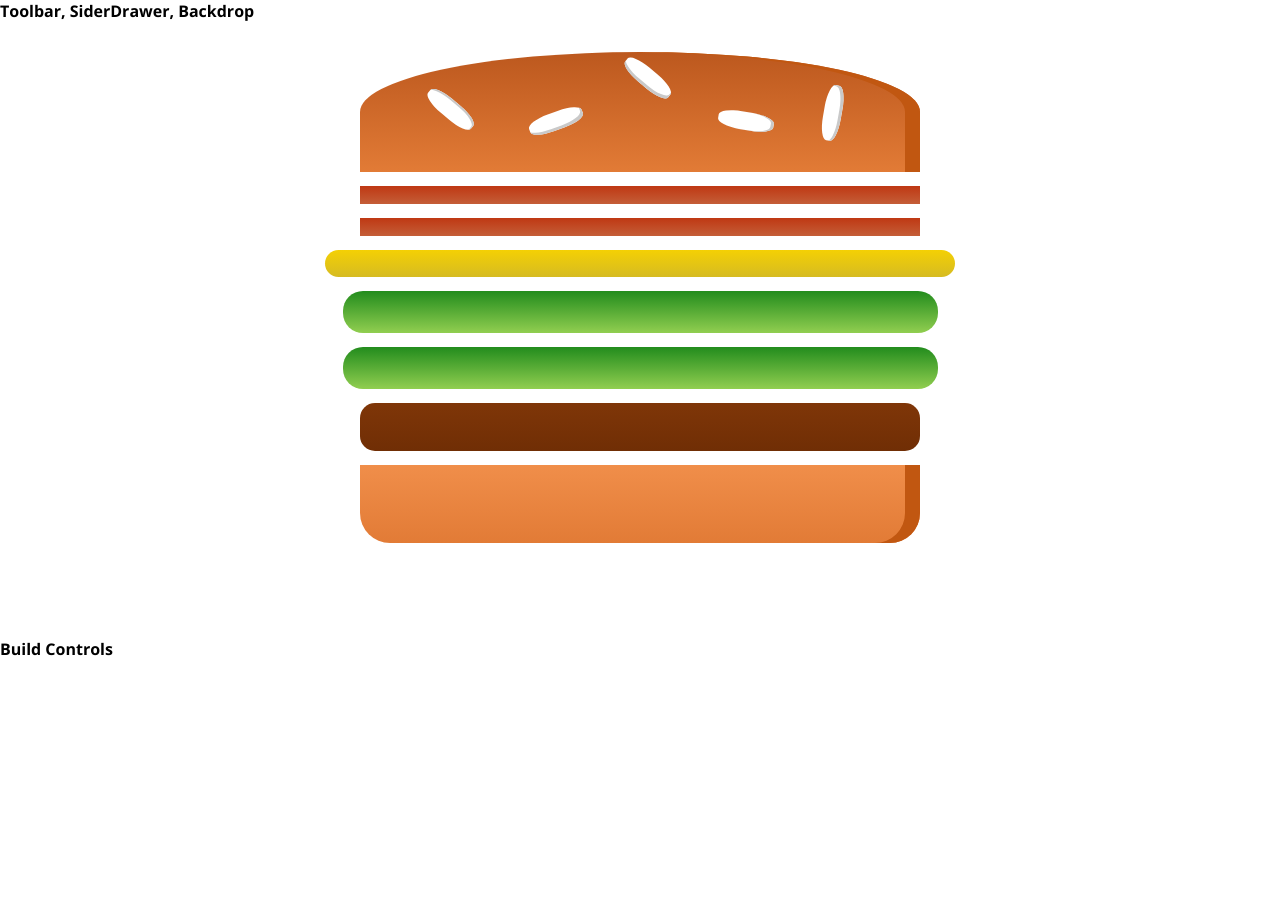
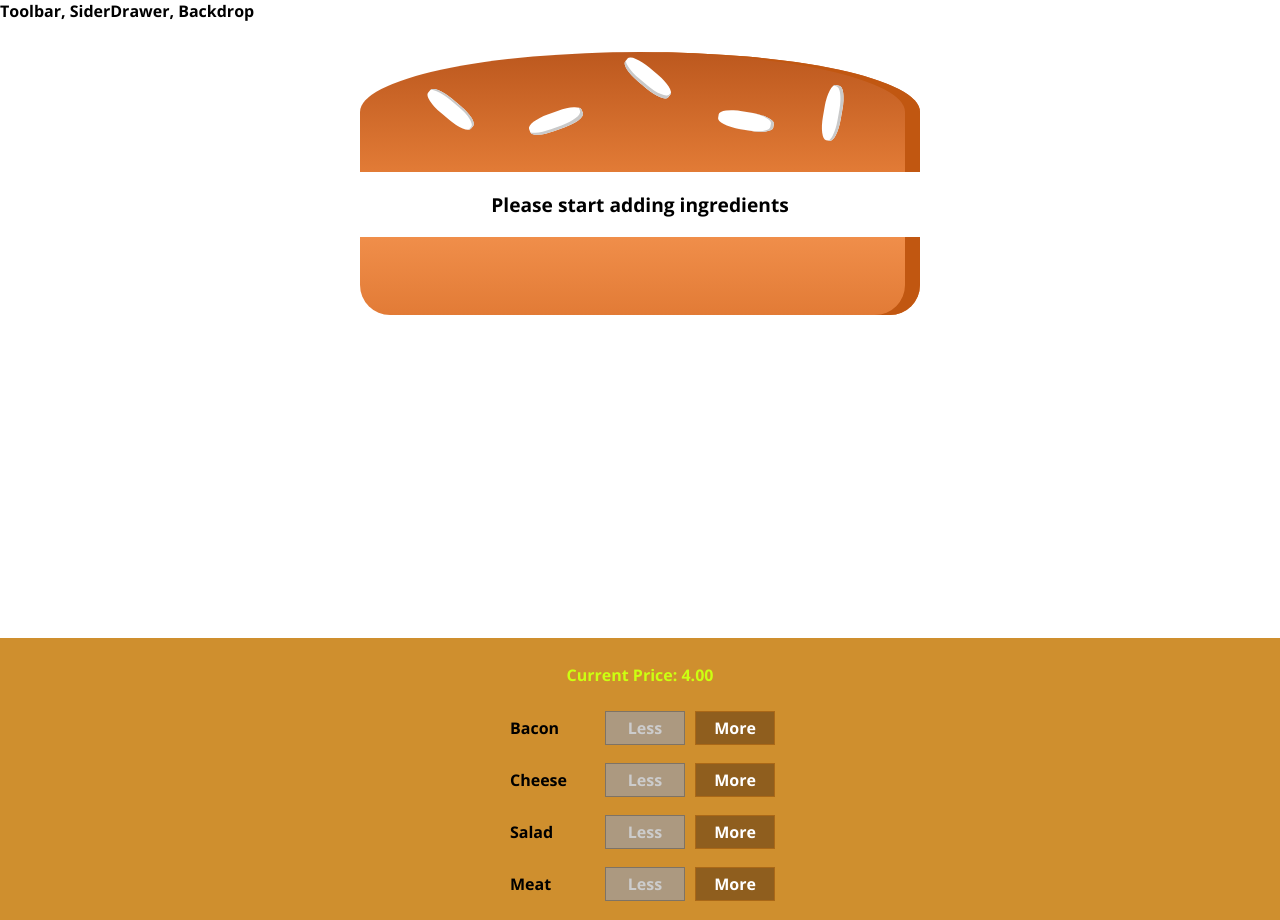
Before and after one commit to klchanaq/burger-builder, a React (Create React App) app in the folder src/main/webapp/: page / in a window 1280 px wide. Before the commit the page ends 800 px from the top, so only its background shows below. Built offline with nearby package versions, Linux system fonts and the light colour scheme.

Commit message:
Add incomplete CacheConfiguration.java & React Complete Guide - 123. Display and updating the burger price

```diff
--- /dev/null
+++ b/src/main/webapp/src/components/Burger/BuildControls/BuildControl/BuildControl.css
@@ -0,0 +1,58 @@
+.BuildControl {
+  display: flex;
+  justify-content: space-between;
+  align-items: center;
+  margin: 5px 0;
+}
+
+.BuildControl button {
+  display: block;
+  font: inherit;
+  padding: 5px;
+  margin: 0 5px;
+  width: 80px;
+  border: 1px solid #aa6817;
+  cursor: pointer;
+  outline: none;
+}
+
+.BuildControl button:disabled {
+  background-color: #ac9980;
+  border: 1px solid #7e7365;
+  color: #ccc;
+  cursor: default;
+}
+
+.BuildControl button:hover:disabled {
+  background-color: #ac9980;
+  color: #ccc;
+  cursor: not-allowed;
+}
+
+.Label {
+  padding: 10px;
+  font-weight: bold;
+  width: 80px;
+}
+
+.BuildControl .Less {
+  background-color: #d39952;
+  color: white;
+}
+
+.BuildControl .More {
+  background-color: #8f5e1e;
+  color: white;
+}
+
+.BuildControl .Less:hover,
+.BuildControl .Less:active {
+  background-color: #daa972;
+  color: white;
+}
+
+.BuildControl .More:hover,
+.BuildControl .More:active {
+  background-color: #99703f;
+  color: white;
+}
--- /dev/null
+++ b/src/main/webapp/src/components/Burger/BuildControls/BuildControl/BuildControl.js
@@ -0,0 +1,23 @@
+import React from "react";
+import "./BuildControl.css";
+
+const buildControl = function(props) {
+  return (
+    <div className="BuildControl">
+      {/* <p>BuildControl works!</p> */}
+      <div className="Label">{props.label}</div>
+      <button
+        className="Less"
+        onClick={props.removed}
+        disabled={props.disabled}
+      >
+        Less
+      </button>
+      <button className="More" onClick={props.added}>
+        More
+      </button>
+    </div>
+  );
+};
+
+export default buildControl;
--- /dev/null
+++ b/src/main/webapp/src/components/Burger/BuildControls/BuildControls.css
@@ -0,0 +1,31 @@
+.BuildControls {
+  width: 100%;
+  background-color: #cf8f2e;
+  display: flex;
+  flex-flow: column;
+  align-items: center;
+  box-shadow: 0 2px 1px #ccc;
+  margin: auto;
+  padding: 10px 0;
+}
+
+.BuildControls-Price {
+  color: #ccff11;
+  font-weight: bold;
+}
+
+.flex-container {
+  display: flex;
+  /* flex-direction: column, column-reverse, row, row-reverse; */
+  /* flex-wrap: wrap;  */
+  /* wrap: inner div's width, height are not fixed */
+  /* flex-flow is not needed */
+  /* justify-content: flex-start, flex-end, center, space-around, space-between; */
+  height: 300px;
+
+  /* align-content will treat the flex-box as one single flex box, but align-items will provide more than one flex-boxes when needed */
+  /* align-items: stretch, flex-start, flex-end, center; */
+  /* align-content: center, flex-start, flex-end, space-between; */
+
+  /* flex-grow: 10; this specifics portion of a box just like the row/col number */
+}
--- /dev/null
+++ b/src/main/webapp/src/components/Burger/BuildControls/BuildControls.js
@@ -0,0 +1,34 @@
+import React from "react";
+import "./BuildControls.css";
+import BuildControl from "./BuildControl/BuildControl";
+
+const controls = [
+  { label: "Bacon", type: "bacon" },
+  { label: "Cheese", type: "cheese" },
+  { label: "Salad", type: "salad" },
+  { label: "Meat", type: "meat" }
+];
+
+const buildControls = function(props) {
+  return (
+    <div className="BuildControls">
+      {/* <p>BuildControls works!</p> */}
+      <p className="BuildControls-Price">
+        Current Price: {props.price.toFixed(2)}
+      </p>
+      {controls.map(ctrl => {
+        return (
+          <BuildControl
+            key={ctrl.label}
+            label={ctrl.label}
+            added={$event => props.ingredientAdded(ctrl.type)}
+            removed={$event => props.ingredientRemoved(ctrl.type)}
+            disabled={props.disabled[ctrl.type]}
+          />
+        );
+      })}
+    </div>
+  );
+};
+
+export default buildControls;
--- a/src/main/webapp/src/containers/BurgerBuilder/BurgerBuilder.js
+++ b/src/main/webapp/src/containers/BurgerBuilder/BurgerBuilder.js
@@ -1,10 +1,17 @@
-import React, { Component } from 'react';
-import './BurgerBuilder.css';
-import Aux from '../../hoc/HOC';
-import Burger from '../../components/Burger/Burger';
+import React, { Component } from "react";
+import "./BurgerBuilder.css";
+import Aux from "../../hoc/HOC";
+import Burger from "../../components/Burger/Burger";
+import BuildControls from "../../components/Burger/BuildControls/BuildControls";
+
+const INGREDIENT_PRICES = {
+  bacon: 0.7,
+  cheese: 0.4,
+  salad: 0.5,
+  meat: 1.3
+};
 
 class BurgerBuilder extends Component {
-
   /*
         constructor(props) {
             super(props);
@@ -21,18 +28,67 @@ class BurgerBuilder extends Component {
 
   state = {
     ingredients: {
-           bacon: 2,
-           cheese: 1,
-           salad: 2,
-           meat: 1,
+      bacon: 0,
+      cheese: 0,
+      salad: 0,
+      meat: 0
+    },
+    totalPrice: 4
+  };
+
+  addIngredientHandler = type => {
+    const oldCount = this.state.ingredients[type];
+    const updatedCount = oldCount + 1;
+    const updatedIntegrendient = {
+      ...this.state.ingredients
+    };
+    updatedIntegrendient[type] = updatedCount;
+    const priceAddition = INGREDIENT_PRICES[type];
+    const oldPrice = this.state.totalPrice;
+    const newPrice = oldPrice + priceAddition;
+    this.setState({
+      ingredients: updatedIntegrendient,
+      totalPrice: newPrice
+    });
+  };
+
+  removeIngredientHandler = type => {
+    const oldCount = this.state.ingredients[type];
+    if (oldCount <= 0) {
+      return;
+    }
+    const updatedCount = oldCount - 1;
+    const updatedIntegrendient = {
+      ...this.state.ingredients
+    };
+    updatedIntegrendient[type] = updatedCount;
+    const priceDeduction = INGREDIENT_PRICES[type];
+    const oldPrice = this.state.totalPrice;
+    const newPrice = oldPrice - priceDeduction;
+    this.setState({
+      ingredients: updatedIntegrendient,
+      totalPrice: newPrice
+    });
+  };
+
+  render() {
+    const disabledInfo = {
+      ...this.state.ingredients
+    };
+    for (let key in disabledInfo) {
+      if (disabledInfo.hasOwnProperty(key)) {
+        disabledInfo[key] = disabledInfo[key] <= 0;
       }
     }
-
-    render() {
     return (
       <Aux>
         <Burger ingredients={this.state.ingredients} />
-                <div>Build Controls</div>
+        <BuildControls
+          ingredientAdded={this.addIngredientHandler}
+          ingredientRemoved={this.removeIngredientHandler}
+          disabled={disabledInfo}
+          price={this.state.totalPrice}
+        />
       </Aux>
     );
   }
```
Also changed, not shown: 2 other files (tests, documents, lock files or other folders). Lines whose indentation alone changed are shown as unchanged.
